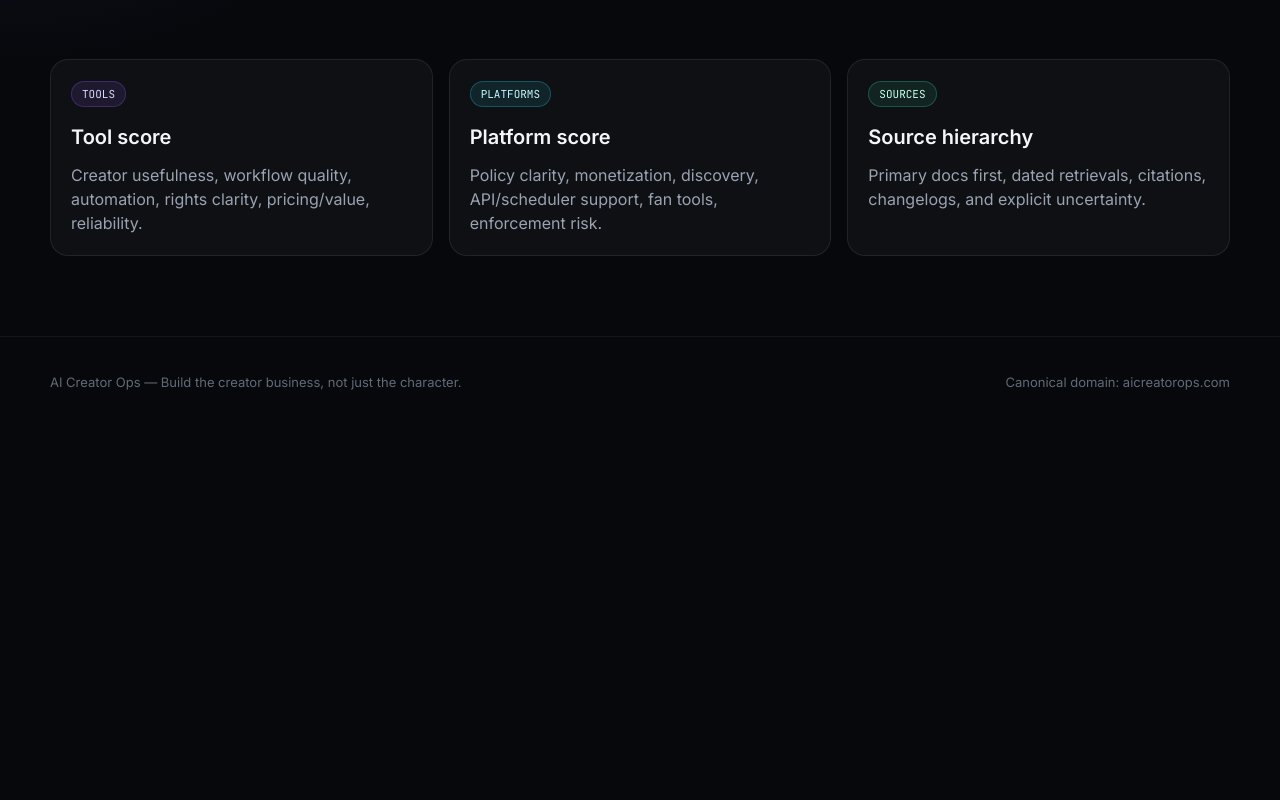
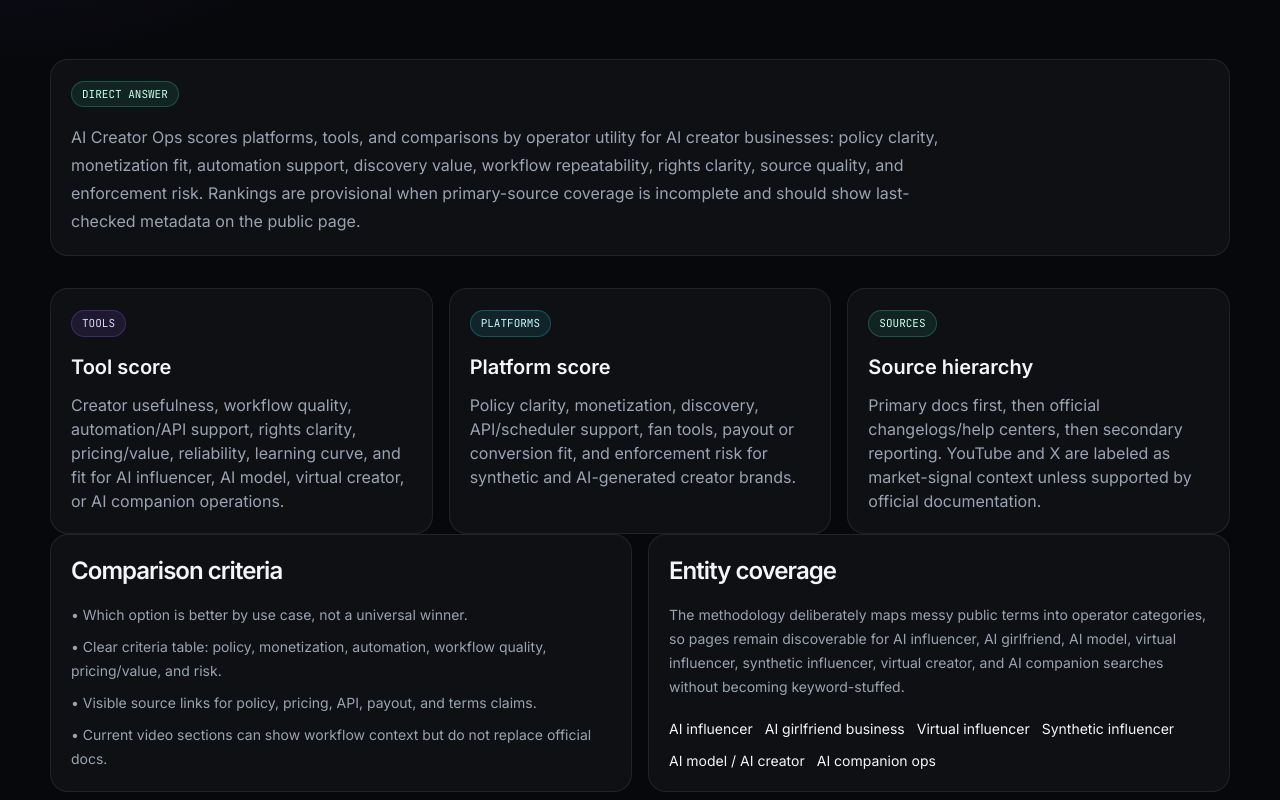
Before and after one commit to joewilsonai/ai-creator-ops, a Next.js app: page /methodology in a window 1280 px wide. Shown: the part 480-1280 px from the top of the page. Before the commit the page ends 909 px from the top, so only its background shows below. Built offline with nearby package versions, Linux system fonts and the light colour scheme; no server answers.

Commit message:
Improve SEO index page answer blocks

```diff
--- a/app/(indexes)/guides/page.tsx
+++ b/app/(indexes)/guides/page.tsx
@@ -13,8 +13,7 @@ const guides = [
     href: page.canonicalPath,
     status: 'LIVE',
     description: page.description
-  })),
-  { title: 'Best AI Creator Tools', href: null, status: 'COMING MVP', description: 'Queued for source-backed tool scoring and methodology review.' }
+  }))
 ];
 
 export const metadata = {
@@ -26,6 +25,22 @@ export default function GuidesPage() {
   return (
     <main>
       <PageHero eyebrow="GUIDES" title="Operating manuals for AI creator businesses" description="Evergreen playbooks for building, producing, publishing, monetizing, automating, governing, and measuring synthetic creator brands." />
+      <section className="wrap pb-8">
+        <Card>
+          <Badge tone="green">DIRECT ANSWER</Badge>
+          <p className="mt-4 max-w-4xl leading-7 text-[var(--muted)]">
+            Start with the AI creator definition, then move into operating guides for AI influencer brand building, AI girlfriend and AI companion monetization, identity consistency, disclosure, automation, and platform risk. These guides are written as source-backed operator playbooks, not generic AI trend articles.
+          </p>
+          <div className="mt-5 flex flex-wrap gap-3 text-sm">
+            <a className="text-[var(--cyan)]" href="/glossary/ai-influencer">AI influencer</a>
+            <a className="text-[var(--cyan)]" href="/glossary/ai-girlfriend-business">AI girlfriend business</a>
+            <a className="text-[var(--cyan)]" href="/glossary/ai-creator">AI model / AI creator</a>
+            <a className="text-[var(--cyan)]" href="/glossary/virtual-influencer">Virtual influencer</a>
+            <a className="text-[var(--cyan)]" href="/glossary/synthetic-influencer">Synthetic influencer</a>
+            <a className="text-[var(--cyan)]" href="/glossary/dm-automation">AI companion operations</a>
+          </div>
+        </Card>
+      </section>
       <section className="wrap grid gap-4 md:grid-cols-2">
         {guides.map((guide) => (
           <Card key={guide.title}>
--- a/app/(indexes)/methodology/page.tsx
+++ b/app/(indexes)/methodology/page.tsx
@@ -1,4 +1,58 @@
 import { PageHero, Card, Badge } from '@/components/ui';
 
-export const metadata = { title: 'Methodology' };
-export default function MethodologyPage() { return <main><PageHero eyebrow="METHODOLOGY" title="How AI Creator Ops scores tools and platforms" description="A public methodology is part of the trust layer: every ranking needs criteria, source hierarchy, last-checked metadata, and a correction path." /><section className="wrap grid gap-4 md:grid-cols-3"><Card><Badge>TOOLS</Badge><h2 className="mt-4 text-xl font-semibold">Tool score</h2><p className="mt-3 text-[var(--muted)]">Creator usefulness, workflow quality, automation, rights clarity, pricing/value, reliability.</p></Card><Card><Badge tone="cyan">PLATFORMS</Badge><h2 className="mt-4 text-xl font-semibold">Platform score</h2><p className="mt-3 text-[var(--muted)]">Policy clarity, monetization, discovery, API/scheduler support, fan tools, enforcement risk.</p></Card><Card><Badge tone="green">SOURCES</Badge><h2 className="mt-4 text-xl font-semibold">Source hierarchy</h2><p className="mt-3 text-[var(--muted)]">Primary docs first, dated retrievals, citations, changelogs, and explicit uncertainty.</p></Card></section></main>; }
+export const metadata = {
+  title: 'AI Creator Ops Methodology: Tool, Platform, and Comparison Scoring',
+  description:
+    'Transparent methodology for AI Creator Ops rankings, platform index scores, tool records, comparisons, source hierarchy, and citation review.',
+  alternates: { canonical: '/methodology' },
+  openGraph: {
+    title: 'AI Creator Ops Methodology',
+    description: 'How AI Creator Ops scores tools, platforms, comparisons, and source confidence for AI creator businesses.',
+    url: '/methodology',
+    type: 'article'
+  }
+};
+
+export default function MethodologyPage() {
+  return (
+    <main>
+      <PageHero eyebrow="METHODOLOGY" title="How AI Creator Ops scores tools and platforms" description="A public methodology is part of the trust layer: every ranking needs criteria, source hierarchy, last-checked metadata, and a correction path." />
+      <section className="wrap pb-8">
+        <Card>
+          <Badge tone="green">DIRECT ANSWER</Badge>
+          <p className="mt-4 max-w-4xl leading-7 text-[var(--muted)]">
+            AI Creator Ops scores platforms, tools, and comparisons by operator utility for AI creator businesses: policy clarity, monetization fit, automation support, discovery value, workflow repeatability, rights clarity, source quality, and enforcement risk. Rankings are provisional when primary-source coverage is incomplete and should show last-checked metadata on the public page.
+          </p>
+        </Card>
+      </section>
+      <section className="wrap grid gap-4 md:grid-cols-3">
+        <Card><Badge>TOOLS</Badge><h2 className="mt-4 text-xl font-semibold">Tool score</h2><p className="mt-3 text-[var(--muted)]">Creator usefulness, workflow quality, automation/API support, rights clarity, pricing/value, reliability, learning curve, and fit for AI influencer, AI model, virtual creator, or AI companion operations.</p></Card>
+        <Card><Badge tone="cyan">PLATFORMS</Badge><h2 className="mt-4 text-xl font-semibold">Platform score</h2><p className="mt-3 text-[var(--muted)]">Policy clarity, monetization, discovery, API/scheduler support, fan tools, payout or conversion fit, and enforcement risk for synthetic and AI-generated creator brands.</p></Card>
+        <Card><Badge tone="green">SOURCES</Badge><h2 className="mt-4 text-xl font-semibold">Source hierarchy</h2><p className="mt-3 text-[var(--muted)]">Primary docs first, then official changelogs/help centers, then secondary reporting. YouTube and X are labeled as market-signal context unless supported by official documentation.</p></Card>
+      </section>
+      <section className="wrap mt-8 grid gap-4 md:grid-cols-2">
+        <Card>
+          <h2 className="text-2xl font-semibold tracking-[-.04em]">Comparison criteria</h2>
+          <ul className="mt-4 space-y-2 text-sm leading-6 text-[var(--muted)]">
+            <li>• Which option is better by use case, not a universal winner.</li>
+            <li>• Clear criteria table: policy, monetization, automation, workflow quality, pricing/value, and risk.</li>
+            <li>• Visible source links for policy, pricing, API, payout, and terms claims.</li>
+            <li>• Current video sections can show workflow context but do not replace official docs.</li>
+          </ul>
+        </Card>
+        <Card>
+          <h2 className="text-2xl font-semibold tracking-[-.04em]">Entity coverage</h2>
+          <p className="mt-4 text-sm leading-6 text-[var(--muted)]">The methodology deliberately maps messy public terms into operator categories, so pages remain discoverable for AI influencer, AI girlfriend, AI model, virtual influencer, synthetic influencer, virtual creator, and AI companion searches without becoming keyword-stuffed.</p>
+          <div className="mt-5 flex flex-wrap gap-3 text-sm">
+            <a className="text-[var(--cyan)]" href="/glossary/ai-influencer">AI influencer</a>
+            <a className="text-[var(--cyan)]" href="/glossary/ai-girlfriend-business">AI girlfriend business</a>
+            <a className="text-[var(--cyan)]" href="/glossary/virtual-influencer">Virtual influencer</a>
+            <a className="text-[var(--cyan)]" href="/glossary/synthetic-influencer">Synthetic influencer</a>
+            <a className="text-[var(--cyan)]" href="/glossary/ai-creator">AI model / AI creator</a>
+            <a className="text-[var(--cyan)]" href="/glossary/dm-automation">AI companion ops</a>
+          </div>
+        </Card>
+      </section>
+    </main>
+  );
+}
--- a/app/(indexes)/reports/page.tsx
+++ b/app/(indexes)/reports/page.tsx
@@ -2,8 +2,15 @@ import Link from 'next/link';
 import { PageHero, Card, Badge } from '@/components/ui';
 
 export const metadata = {
-  title: 'Reports',
-  description: 'Original indexes and market reports from AI Creator Ops.'
+  title: 'AI Creator Ops Reports: Platform Index and Market Intelligence',
+  description: 'Original indexes and source-backed market reports for AI creator businesses, AI influencers, virtual influencers, fan platforms, and AI companion operators.',
+  alternates: { canonical: '/reports' },
+  openGraph: {
+    title: 'AI Creator Ops Reports',
+    description: 'Citation-ready reports built from structured data, methodology, source links, and last-checked platform intelligence.',
+    url: '/reports',
+    type: 'website'
+  }
 };
 
 export default function ReportsPage() {
@@ -14,6 +21,14 @@ export default function ReportsPage() {
         title="Original indexes and market reports"
         description="Linkable authority assets built from structured data, transparent methodology, and continuously updated platform/tool intelligence."
       />
+      <section className="wrap pb-8">
+        <Card>
+          <Badge tone="green">DIRECT ANSWER</Badge>
+          <p className="mt-4 max-w-4xl leading-7 text-[var(--muted)]">
+            AI Creator Ops reports are citation-ready authority assets for the AI creator economy. They connect public search language — AI influencer, AI girlfriend, AI model, virtual influencer, synthetic influencer, virtual creator, and AI companion — to transparent platform/tool scoring, visible sources, and methodology-backed caveats.
+          </p>
+        </Card>
+      </section>
       <section className="wrap grid gap-4 md:grid-cols-2">
         <Link href={'/reports/ai-creator-platform-index-2026' as any}>
           <Card className="h-full bg-gradient-to-br from-[rgba(139,92,246,.18)] to-[rgba(255,255,255,.035)] transition hover:border-[rgba(34,211,238,.45)]">
@@ -24,6 +39,11 @@ export default function ReportsPage() {
           </Card>
         </Link>
       </section>
+      <section className="wrap mt-8 grid gap-4 md:grid-cols-3">
+        <Card><Badge tone="cyan">METHODOLOGY</Badge><h2 className="mt-4 text-xl font-semibold">How reports are scored</h2><p className="mt-3 text-sm leading-6 text-[var(--muted)]">Every ranking needs explicit criteria, source hierarchy, last-checked metadata, caveats, and a visible link to methodology.</p><a className="mt-4 inline-block text-sm text-[var(--cyan)]" href="/methodology">Read methodology</a></Card>
+        <Card><Badge tone="amber">SOURCES</Badge><h2 className="mt-4 text-xl font-semibold">Citation posture</h2><p className="mt-3 text-sm leading-6 text-[var(--muted)]">Official docs are authority for policy, pricing, API, payout, and terms claims. YouTube/X references are market-signal context unless corroborated.</p></Card>
+        <Card><Badge tone="green">ENTITY LAYER</Badge><h2 className="mt-4 text-xl font-semibold">Glossary support</h2><p className="mt-3 text-sm leading-6 text-[var(--muted)]">Reports link into glossary definitions so answer engines can resolve entities and related operator concepts.</p><a className="mt-4 inline-block text-sm text-[var(--cyan)]" href="/glossary">Open glossary</a></Card>
+      </section>
     </main>
   );
 }
--- a/app/tools/page.tsx
+++ b/app/tools/page.tsx
@@ -1,13 +1,52 @@
 import { PageHero, Card, Badge } from '@/components/ui';
 import { getAllTools } from '@/lib/data';
 
-export const metadata = { title: 'AI Creator Tool Index' };
+export const metadata = {
+  title: 'AI Creator Tool Index: AI Influencer, AI Model, and Automation Stack Tools',
+  description:
+    'Source-backed tool records for AI creator businesses, AI influencers, AI girlfriend brands, virtual influencers, AI models, scheduling, funnels, and automation workflows.',
+  alternates: { canonical: '/tools' },
+  openGraph: {
+    title: 'AI Creator Tool Index',
+    description:
+      'A structured tool index for AI creator operators: image/video generation, identity workflows, fan platforms, link-in-bio funnels, schedulers, and DM automation.',
+    url: '/tools',
+    type: 'website'
+  }
+};
 
 export default function ToolsPage() {
   const tools = getAllTools();
+  const sourceReviewed = tools.filter((tool) => tool.sources.length > 0).length;
   return (
     <main>
       <PageHero eyebrow="TOOL DATABASE" title="AI Creator Tool Index" description="A structured map of image, video, fan-platform, scheduling, identity, analytics, and automation tools for AI creator businesses." />
+      <section className="wrap pb-8">
+        <Card>
+          <Badge tone="green">DIRECT ANSWER</Badge>
+          <p className="mt-4 max-w-4xl leading-7 text-[var(--muted)]">
+            The AI Creator Tool Index tracks tools used by AI influencers, AI girlfriend business operators, AI model brands, virtual influencers, synthetic influencers, virtual creators, and AI companion teams. Each record prioritizes source status, workflow fit, policy risk, API or automation availability, and related glossary/entity links over generic “best tool” hype.
+          </p>
+          <div className="mt-5 grid gap-3 md:grid-cols-3">
+            <p className="font-mono text-xs uppercase tracking-[.08em] text-[var(--dim)]">Tool records: {tools.length}</p>
+            <p className="font-mono text-xs uppercase tracking-[.08em] text-[var(--dim)]">With source links: {sourceReviewed}</p>
+            <p className="font-mono text-xs uppercase tracking-[.08em] text-[var(--dim)]">Last review batch: 2026-05-18</p>
+          </div>
+        </Card>
+      </section>
+      <section className="wrap pb-8">
+        <Card>
+          <Badge tone="cyan">ENTITY LINKS</Badge>
+          <div className="mt-4 flex flex-wrap gap-3 text-sm">
+            <a className="text-[var(--cyan)]" href="/glossary/ai-influencer">AI influencer</a>
+            <a className="text-[var(--cyan)]" href="/glossary/ai-girlfriend-business">AI girlfriend business</a>
+            <a className="text-[var(--cyan)]" href="/glossary/virtual-influencer">Virtual influencer</a>
+            <a className="text-[var(--cyan)]" href="/glossary/synthetic-influencer">Synthetic influencer</a>
+            <a className="text-[var(--cyan)]" href="/glossary/ai-creator">AI model / AI creator</a>
+            <a className="text-[var(--cyan)]" href="/glossary/dm-automation">AI companion / DM automation</a>
+          </div>
+        </Card>
+      </section>
       <section className="wrap grid gap-4 md:grid-cols-2 lg:grid-cols-3">
         {tools.map((tool) => (
           <Card key={tool.id}>
@@ -15,6 +54,7 @@ export default function ToolsPage() {
             <h2 className="mt-4 text-2xl font-semibold tracking-[-.04em]"><a href={`/tools/${tool.id}`}>{tool.name}</a></h2>
             <p className="mt-3 min-h-24 leading-7 text-[var(--muted)]">{tool.summary}</p>
             <div className="mt-5 flex flex-wrap gap-2">{tool.best_for.slice(0, 3).map((item) => <span key={item} className="rounded-full border border-[var(--border)] px-2 py-1 text-xs text-[var(--muted)]">{item}</span>)}</div>
+            <p className="mt-5 font-mono text-xs text-[var(--dim)]">Last checked: {tool.last_checked ?? 'pending source review'} · Sources: {tool.sources.length}</p>
           </Card>
         ))}
       </section>
```
